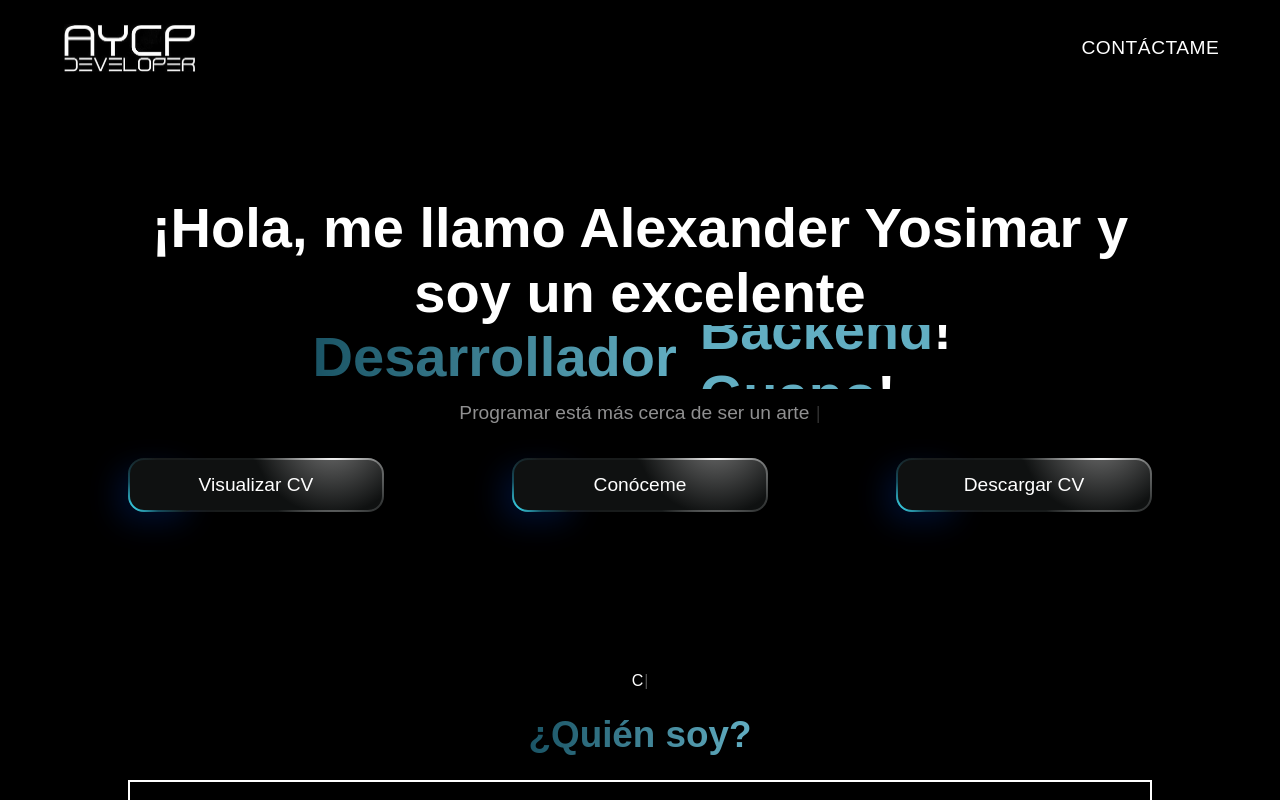
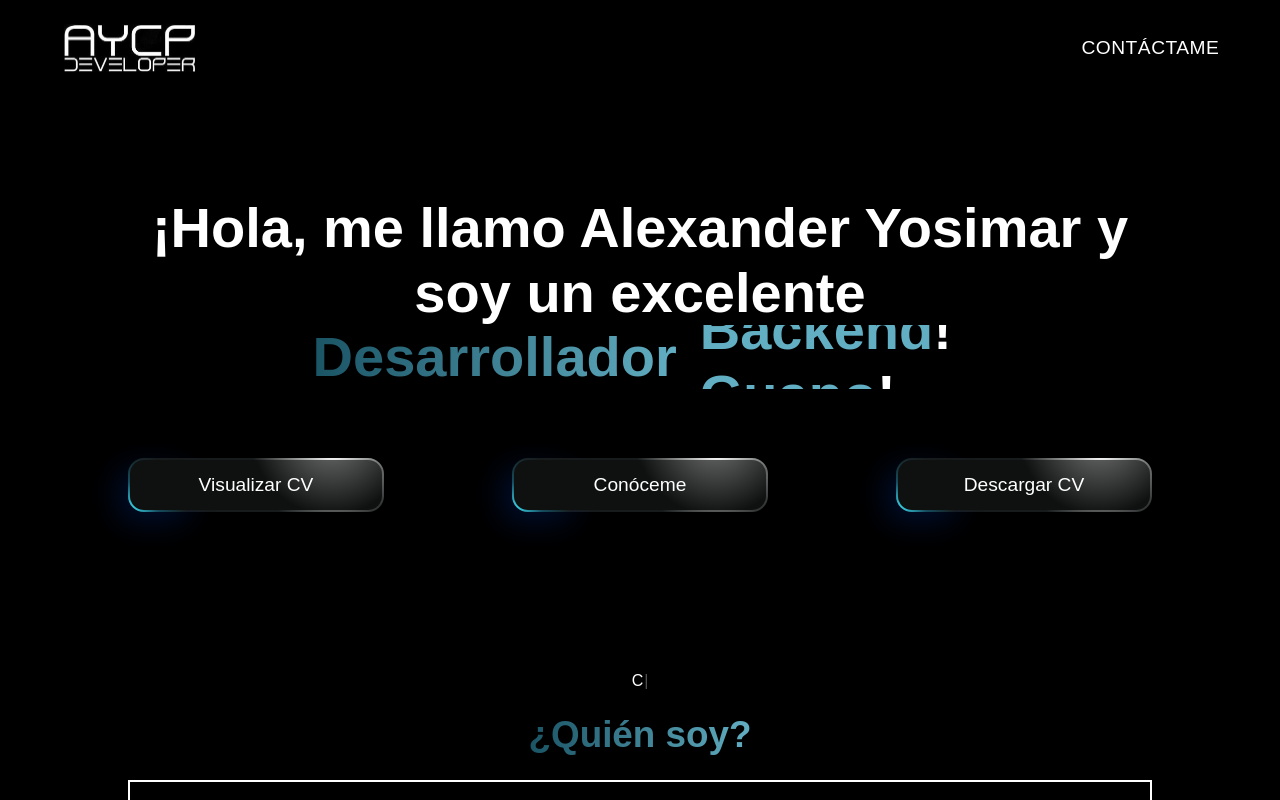
Before and after one commit to aycp-developer/aycpdeveloper, a React (Vite) app: page / in a window 1280 px wide. Shown: the top 800 px of the page. Built offline with nearby package versions, Linux system fonts and the light colour scheme; a web font is replaced by a local one.

Commit message:
eliminación del color gris en el App.css

```diff
--- a/src/App.css
+++ b/src/App.css
@@ -1,8 +1,4 @@
 @import url('https://fonts.googleapis.com/css2?family=Anta&display=swap');
-
-:root {
-    --gray-color: #909091;
-}
 
 .App {
     font-family: 'Anta', sans-serif;
```
